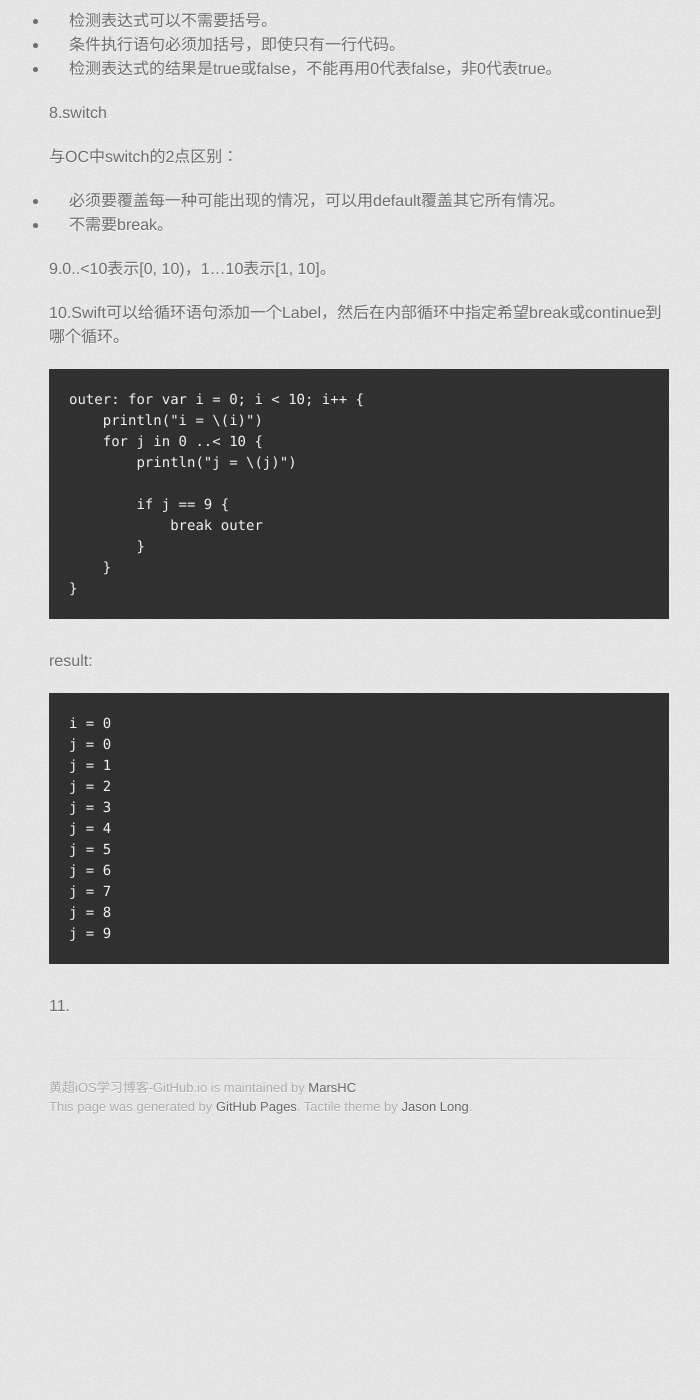
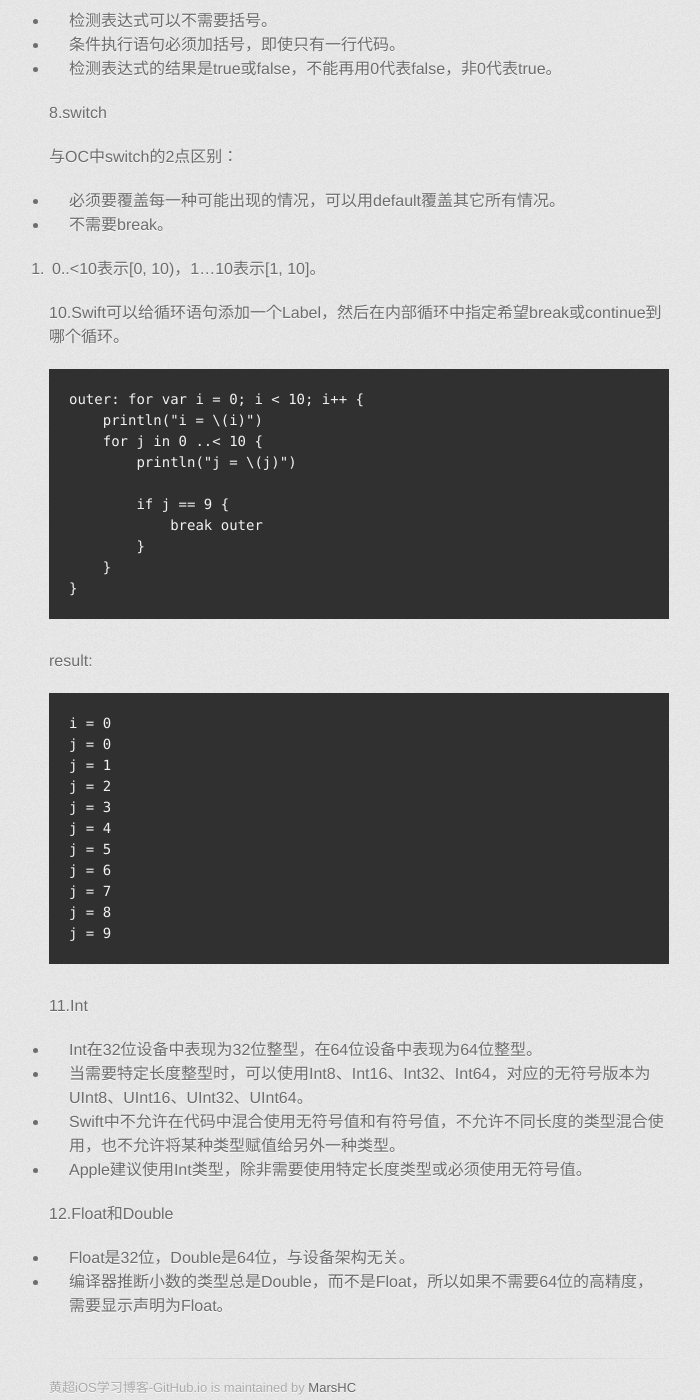
Before and after one commit to MarsHC/hc.iOS.study.github.io, a Jekyll site: the page built from _posts/2015-08-14-Learning-Swift.md, in a window 1280 px wide and 1400 px high, scrolled down 1989 px. Shown: the whole window, without its empty margins (281-981 px from the left). Built offline with Jekyll 4.4.1, drawn with Linux system fonts in a browser that asks for light colours; some web fonts are replaced; comment, search, counter and statistics services are not loaded; before the commit the page ends 3136 px from its top, so only the background shows below that.

Commit message:
Some minor commit.

```diff
--- a/_posts/2015-08-14-Learning-Swift.md
+++ b/_posts/2015-08-14-Learning-Swift.md
@@ -75,7 +75,7 @@ title: Learning Swift(一)
 *   必须要覆盖每一种可能出现的情况，可以用default覆盖其它所有情况。
 *   不需要break。
 
-9.0..<10表示[0, 10)，1...10表示[1, 10]。
+9. 0..<10表示[0, 10)，1...10表示[1, 10]。
 
 10.Swift可以给循环语句添加一个Label，然后在内部循环中指定希望break或continue到哪个循环。
 
@@ -104,4 +104,14 @@ result:
 	j = 8
 	j = 9
 
-11.
+11.Int
+
+*   Int在32位设备中表现为32位整型，在64位设备中表现为64位整型。
+*   当需要特定长度整型时，可以使用Int8、Int16、Int32、Int64，对应的无符号版本为UInt8、UInt16、UInt32、UInt64。
+*   Swift中不允许在代码中混合使用无符号值和有符号值，不允许不同长度的类型混合使用，也不允许将某种类型赋值给另外一种类型。
+*   Apple建议使用Int类型，除非需要使用特定长度类型或必须使用无符号值。
+
+12.Float和Double
+
+*   Float是32位，Double是64位，与设备架构无关。
+*   编译器推断小数的类型总是Double，而不是Float，所以如果不需要64位的高精度，需要显示声明为Float。
```
Also changed, not shown: _posts/2015-08-14-Zen-and-the Art-of-the-Objective-C-Craftsmanship-2.md (+4 -0 lines).
